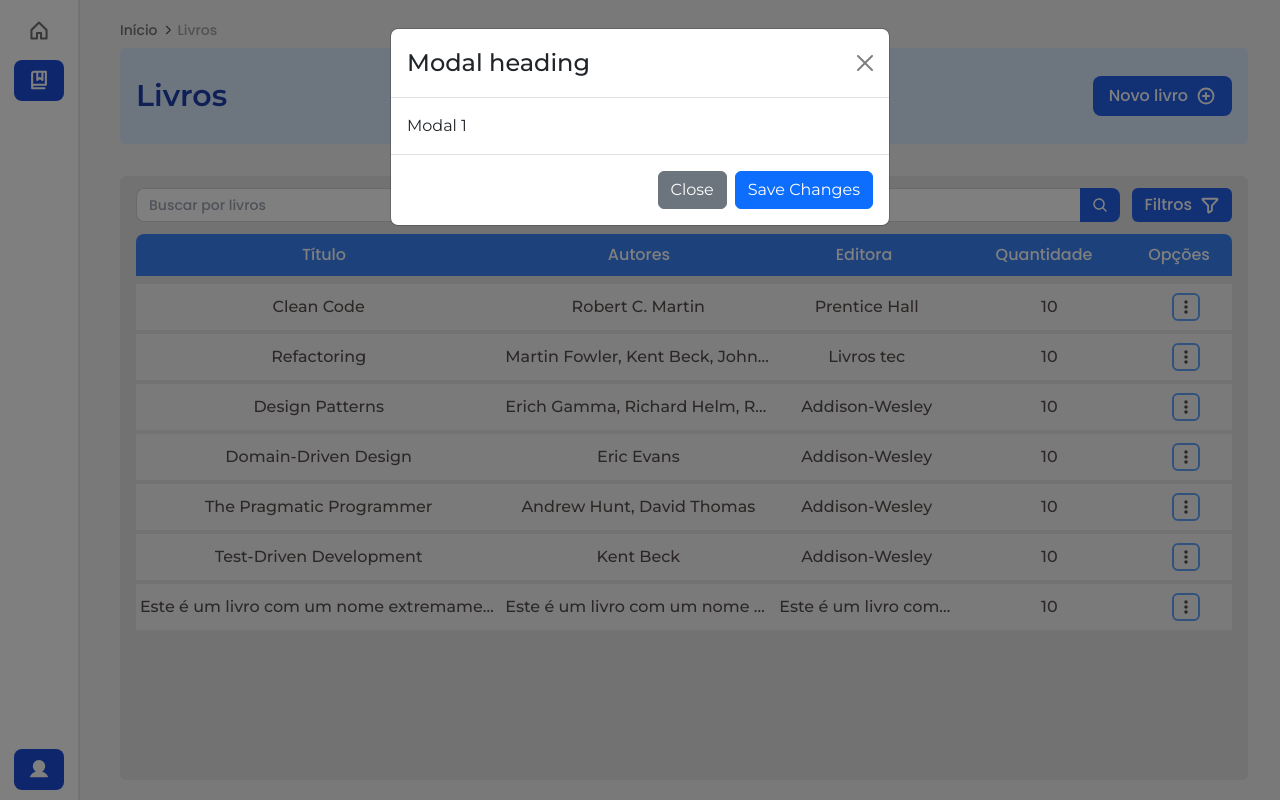
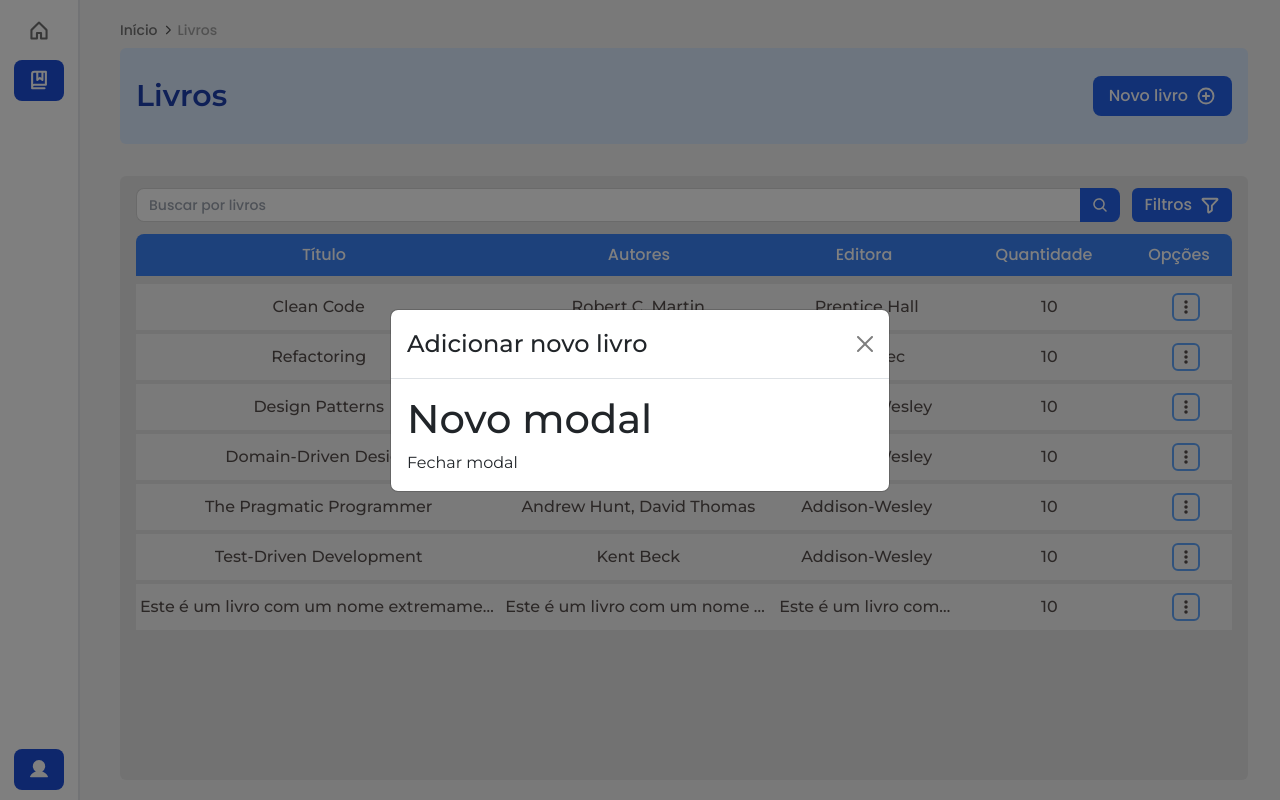
Before and after one commit to HenriqueLopesDev/bookShop, a Next.js app in the folder frontend/: page /livros in a window 1280 px wide. Both pictures are taken after a click on the button "Novo livro". Built offline with nearby package versions, Linux system fonts and the light colour scheme.

Commit message:
feat: add CreateNewBookModal component structure

```diff
--- /dev/null
+++ b/frontend/app/livros/components/CreateNewBookModal.tsx
@@ -0,0 +1,18 @@
+import { MainModal } from '@/components'
+
+interface CreateNewBookModalProps {
+  show: boolean
+  onHide: () => void
+}
+
+export default function CreateNewBookModal({
+  show,
+  onHide,
+}: CreateNewBookModalProps) {
+  return (
+    <MainModal title="Adicionar novo livro" show={show} onHide={onHide}>
+      <h1>Novo modal</h1>
+      <button onClick={onHide}>Fechar modal</button>
+    </MainModal>
+  )
+}
--- /dev/null
+++ b/frontend/app/livros/layout.tsx
@@ -0,0 +1,10 @@
+import { ReactNode } from 'react'
+import { Metadata } from 'next'
+
+export const metadata: Metadata = {
+  title: 'Book shop - Livros',
+}
+
+export default function LivrosLayout({ children }: { children: ReactNode }) {
+  return <>{children}</>
+}
--- a/frontend/app/livros/page.tsx
+++ b/frontend/app/livros/page.tsx
@@ -1,3 +1,5 @@
+'use client'
+
 import { BreadCrumb, MainModal } from '@/components'
 import {
   MagnifyingGlass,
@@ -5,13 +7,12 @@ import {
   PlusCircle,
   DotsThreeOutlineVertical,
 } from '@phosphor-icons/react/dist/ssr'
-import { Metadata } from 'next'
-
-export const metadata: Metadata = {
-  title: 'Book shop - Livros',
-}
+import { useState } from 'react'
+import CreateNewBookModal from '@/app/livros/components/CreateNewBookModal'
 
 export default function Livros() {
+  const [showCreateBookModal, setShowCreateBookModal] = useState(false)
+
   const books = [
     {
       title: 'Clean Code',
@@ -63,6 +64,7 @@ export default function Livros() {
   ]
 
   return (
+    <>
       <div className="tw-py-5 tw-px-8 tw-flex tw-flex-col tw-gap-8 max-[992px]:tw-px-0">
         <header className="tw-flex tw-flex-col tw-gap-2">
           <BreadCrumb
@@ -76,12 +78,13 @@ export default function Livros() {
             <h1 className="tw-font-semibold tw-font-mont tw-text-3xl tw-text-blue-800 tw-m-0">
               Livros
             </h1>
-          <MainModal description="Modal 1">
-            <button className="tw-text-white tw-bg-blue-600 tw-py-2 tw-px-4 tw-rounded-lg tw-flex tw-gap-2 tw-items-center hover:tw-bg-blue-500 hover:tw-text-neutral-100 tw-duration-500">
+            <button
+              onClick={() => setShowCreateBookModal(true)}
+              className="tw-text-white tw-bg-blue-600 tw-py-2 tw-px-4 tw-rounded-lg tw-flex tw-gap-2 tw-items-center hover:tw-bg-blue-500 hover:tw-text-neutral-100 tw-duration-500"
+            >
               <span className="tw-font-medium tw-font-poppins">Novo livro</span>
               <PlusCircle size={20} weight="bold" />
             </button>
-          </MainModal>
           </div>
         </header>
         <div className="tw-bg-neutral-200 tw-bg-[#e9e9e9] tw-py-3 tw-px-4 tw-rounded-md tw-h-[calc(100vh-196px)] tw-flex tw-flex-col tw-gap-3">
@@ -173,5 +176,12 @@ export default function Livros() {
           </table>
         </div>
       </div>
+      {showCreateBookModal && (
+        <CreateNewBookModal
+          show={showCreateBookModal}
+          onHide={() => setShowCreateBookModal(false)}
+        />
+      )}
+    </>
   )
 }
--- a/frontend/app/page.tsx
+++ b/frontend/app/page.tsx
@@ -1,4 +1,5 @@
 import { Metadata } from 'next'
+import 'bootstrap/dist/css/bootstrap.min.css'
 
 export const metadata: Metadata = {
   title: 'Book shop - Início',
--- a/frontend/components/mainModal/MainModal.tsx
+++ b/frontend/components/mainModal/MainModal.tsx
@@ -1,41 +1,46 @@
 'use client'
 
-import { ReactNode, useState } from 'react'
-import { Button, Modal } from 'react-bootstrap'
+import { ReactNode } from 'react'
+import { Modal } from 'react-bootstrap'
 
 interface ModalProps {
-  description: string
+  title: string
+  size?: 'sm' | 'lg' | 'xl'
+  escapeKey?: boolean
+  closable?: boolean | 'static'
   children: ReactNode
+  animationOnEnter?: boolean
+  show: boolean
+  onHide: () => void
 }
 
-/**
- *
- * @param children - React element that will act as the trigger for the modal, usually a button.
- * @returns JSX.Element - Modal component
- */
-export default function MainModal({ children, description }: ModalProps) {
-  const [show, setShow] = useState(false)
-
-  const handleClose = () => setShow(false)
-  const handleShow = () => setShow(true)
-
+export default function MainModal({
+  children,
+  title,
+  escapeKey = false,
+  closable = true,
+  size = undefined,
+  animationOnEnter = true,
+  show,
+  onHide,
+}: ModalProps) {
   return (
     <>
-      <div onClick={handleShow}>{children}</div>
-
-      <Modal show={show} onHide={handleClose}>
+      <Modal
+        show={show}
+        size={size}
+        aria-labelledby="contained-modal-title-vcenter"
+        centered
+        keyboard={escapeKey}
+        onHide={onHide}
+        backdrop={closable}
+        style={{ scrollBehavior: 'smooth' }}
+        animation={animationOnEnter}
+      >
         <Modal.Header closeButton>
-          <Modal.Title>Modal heading</Modal.Title>
+          <Modal.Title>{title}</Modal.Title>
         </Modal.Header>
-        <Modal.Body>{description}</Modal.Body>
-        <Modal.Footer>
-          <Button variant="secondary" onClick={handleClose}>
-            Close
-          </Button>
-          <Button variant="primary" onClick={handleClose}>
-            Save Changes
-          </Button>
-        </Modal.Footer>
+        <Modal.Body>{children}</Modal.Body>
       </Modal>
     </>
   )
```
Lines whose indentation alone changed are shown as unchanged.
